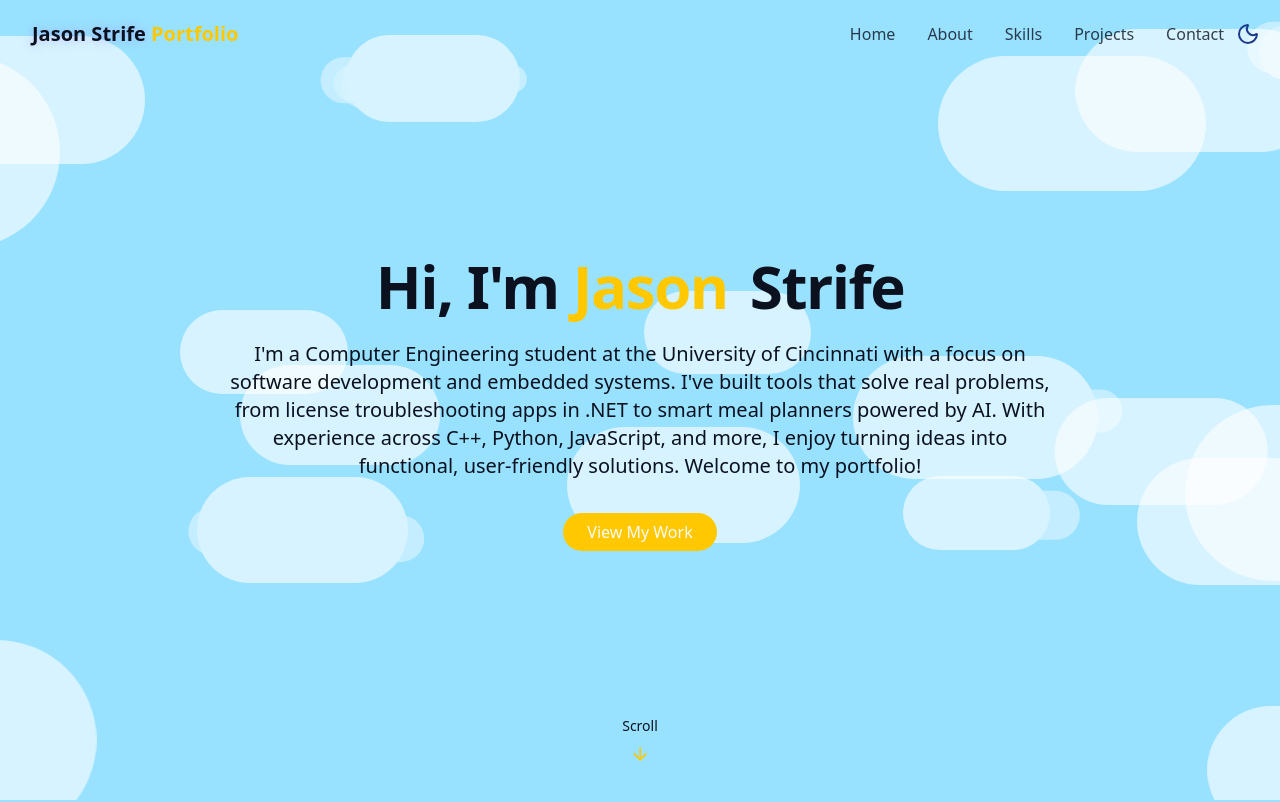
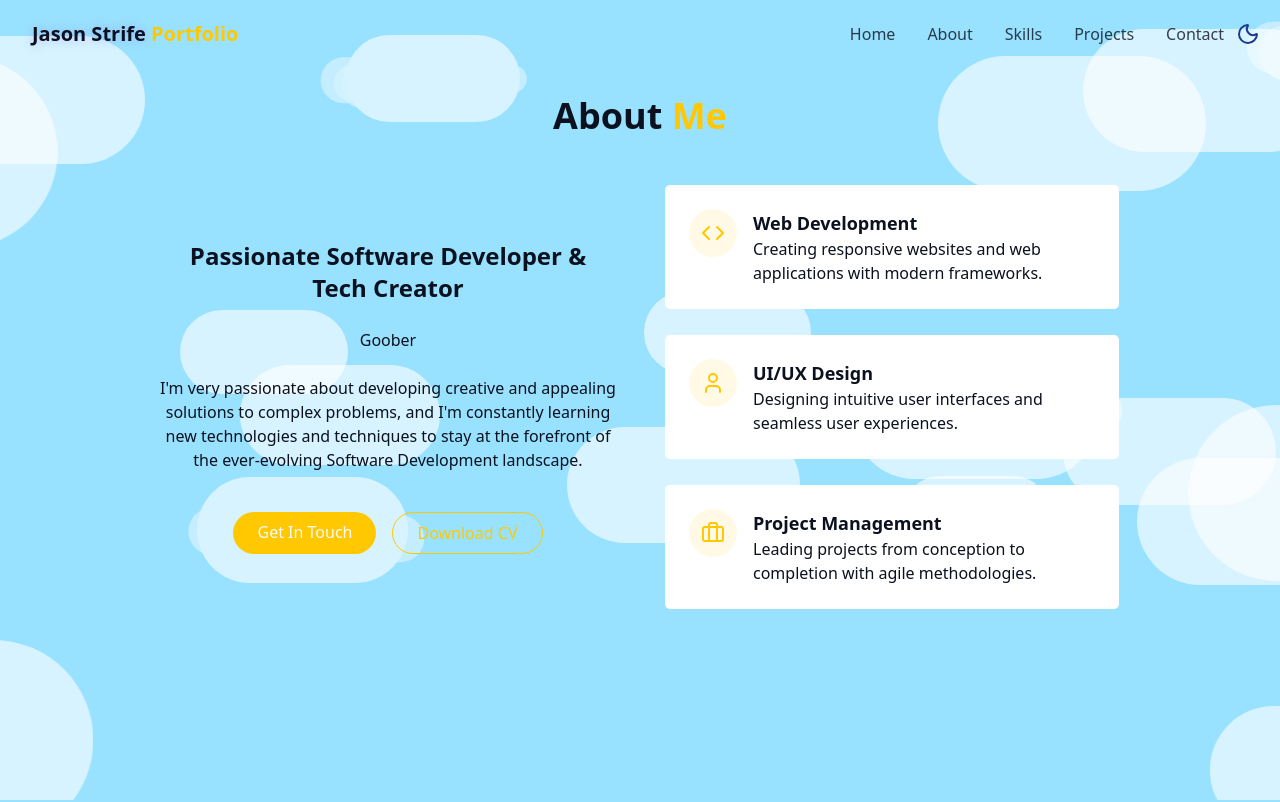
Before and after one commit to strifeja/react-tailwind-personal-portfolio, a React (Vite) app: page / in a window 1280 px wide. Shown: the top 802 px of the page. Built offline with nearby package versions, Linux system fonts and the light colour scheme.

Commit message:
Redesign Test - Remove HeroSection

```diff
--- a/src/Components/HeroSection.jsx
+++ /dev/null
@@ -1,46 +0,0 @@
-import { ArrowDown } from "lucide-react";
-
-
-export const HeroSection = () => {
-    return (
-        <section
-            id="hero"
-            className="relative min-h-screen flex flex-col items-center justify-center px-4"
-        >
-            <div className="container max-w-4xl mx-auto text-center z-10">
-                <div className="space-y-6">
-                    <h1 className="text-4xxl md:text-6xl font-bold tracking-tight">
-                        <span className="opacity-0 animate-fade-in"> Hi, I'm</span>
-                        <span className="text-primary opacity-0 animate-fade-in-delay-1">
-                            {" "}
-                            Jason
-                        </span>
-                        <span className="text-gradient ml-2 opacity-0 animate-fade-in-delay-2">
-                            {" "}
-                            Strife
-                        </span>
-                    </h1>
-
-                    <p className="text-lg md:text-xl text-muted-foreground max-2-2xl mx-auto opacity-0 animate-fade-in-delay-3">
-                        I'm a Computer Engineering student at the University of Cincinnati with a focus on software development and embedded systems.
-                        I've built tools that solve real problems, from license troubleshooting apps in .NET to smart meal planners powered by AI.
-                        With experience across C++, Python, JavaScript, and more, I enjoy turning ideas into functional, user-friendly solutions.
-                        Welcome to my portfolio!
-                    </p>
-
-                    <div className="pt-4 opacity-0 animate-fade-in-delay-4">
-                        <a href="#projects" className="cosmic-button">
-                            View My Work
-                        </a>
-                    </div>
-                </div>
-            </div>
-
-
-            <div className="absolute bottom-8 left-1/2 transform -translate-x-1/2 flex flex-col items-center animate-bounce">
-                <span className="text-sm text-muted-foreground mb-2"> Scroll </span>
-                <ArrowDown className="h-5 w-5 text-primary" />
-            </div>
-        </section>
-    );
-};
--- a/src/Pages/Home.jsx
+++ b/src/Pages/Home.jsx
@@ -1,22 +1,20 @@
-import { ThemeToggle } from "../Components/ThemeToggle";
-import { StarBackground } from "../Components/StarBackground";
-import { Navbar } from "../Components/Navbar";
-import { HeroSection } from "../Components/HeroSection";
 import { AboutSection } from "../Components/AboutSection";
-import { SkillsSection } from "../Components/SkillsSection";
-import { ProjectsSection } from "../Components/ProjectsSection";
 import { ContactSection } from "../Components/ContactSection";
 import { Footer } from "../Components/Footer";
+import { Navbar } from "../Components/Navbar";
+import { ProjectsSection } from "../Components/ProjectsSection";
+import { SkillsSection } from "../Components/SkillsSection";
+import { ThemeToggle } from "../Components/ThemeToggle";
 
 export const Home = () => {
-    return <div className="min-h-screen bg-background text-foreground overflow-x-hidden">
+  return (
+    <div className="min-h-screen bg-background text-foreground overflow-x-hidden">
       {/* Navbar */}
       <Navbar />
       {/* Theme Toggle and Background Effects*/}
       <ThemeToggle />
       {/* Main Content */}
       <main>
-            <HeroSection />
         <AboutSection />
         <SkillsSection />
         <ProjectsSection />
@@ -25,5 +23,6 @@
 
       {/* Footer */}
       <Footer />
-    </div>;
+    </div>
+  );
 };
```
Lines whose indentation alone changed are shown as unchanged.
